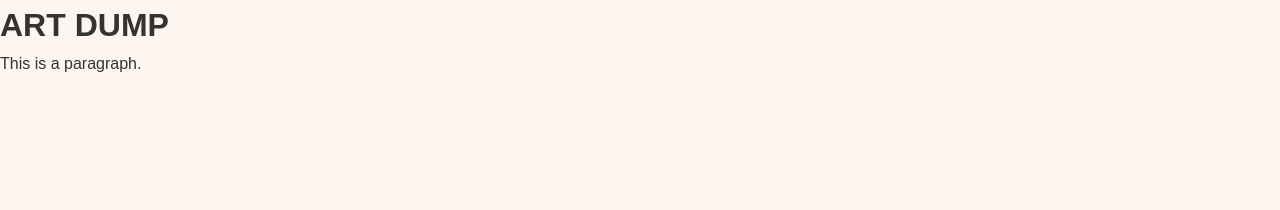
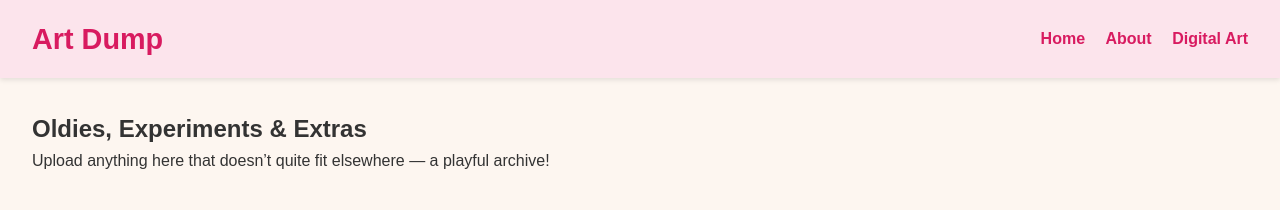
Before and after one commit to hopelandberg/art-with-hope, a plain HTML site: page artdump.html in a window 1280 px wide. Drawn offline with Linux system fonts and the light colour scheme.

Commit message:
Update artdump.html

```diff
--- a/artdump.html
+++ b/artdump.html
@@ -1,13 +1,26 @@
 <!DOCTYPE html>
-<html>
+<html lang="en">
 <head>
-<link rel="stylesheet" href="style.css">
-<title>Art With Hope</title>
+  <meta charset="UTF-8">
+  <meta name="viewport" content="width=device-width, initial-scale=1.0">
+  <title>Art Dump - Art With Hope</title>
+  <link rel="stylesheet" href="style.css">
 </head>
 <body>
 
-<h1>ART DUMP</h1>
-<p>This is a paragraph.</p>
+  <header>
+    <h1>Art Dump</h1>
+    <nav>
+      <a href="index.html">Home</a>
+      <a href="about.html">About</a>
+      <a href="digitalart.html">Digital Art</a>
+    </nav>
+  </header>
+
+  <main style="padding: 2rem;">
+    <h2>Oldies, Experiments & Extras</h2>
+    <p>Upload anything here that doesn’t quite fit elsewhere — a playful archive!</p>
+  </main>
 
 </body>
 </html>
```
